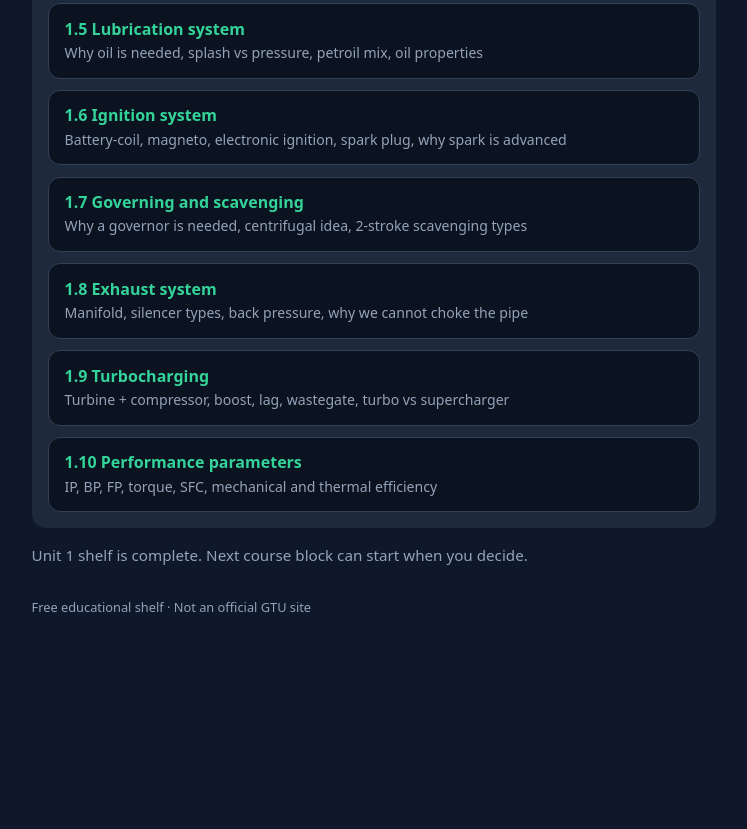
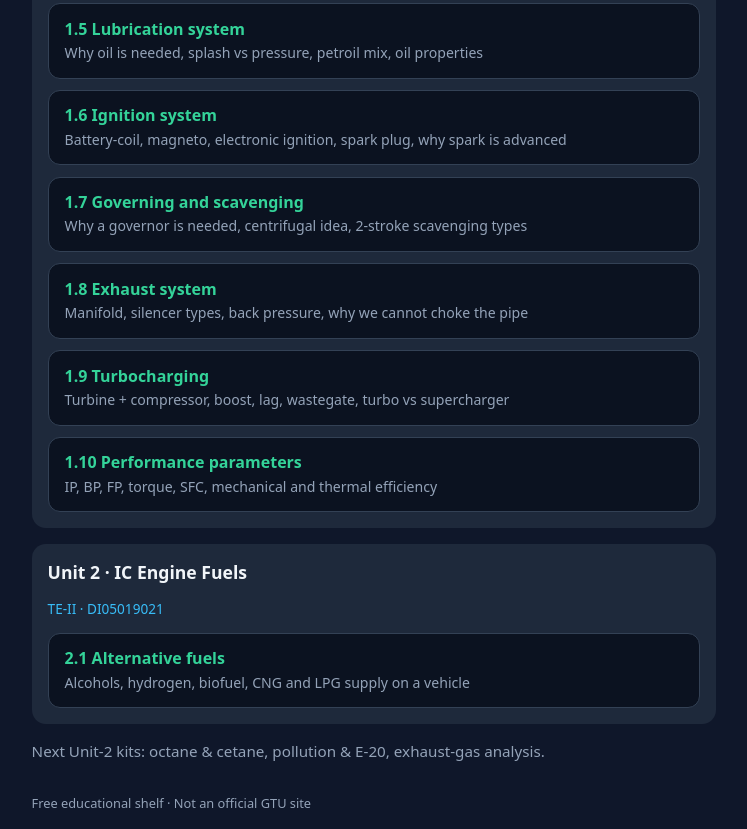
Before and after one commit to DevenPandya/student-labs, a plain HTML site: page index.html in a window 1280 px wide. Shown: the part 556-1385 px from the top of the page, without its empty margins (266-1013 px from the left). Before the commit the page ends 1189 px from the top, so only its background shows below. Drawn offline with Linux system fonts and the light colour scheme.

Commit message:
Update index.html

```diff
--- a/index.html
+++ b/index.html
@@ -97,7 +97,15 @@
         <span>IP, BP, FP, torque, SFC, mechanical and thermal efficiency</span>
       </a>
     </section>
-    <p class="sub">Unit 1 shelf is complete. Next course block can start when you decide.</p>
+    <section class="course">
+      <h2>Unit 2 · IC Engine Fuels</h2>
+      <p class="code">TE-II · DI05019021</p>
+      <a class="kit" href="alternative-fuels.html">
+        <strong>2.1 Alternative fuels</strong>
+        <span>Alcohols, hydrogen, biofuel, CNG and LPG supply on a vehicle</span>
+      </a>
+    </section>
+    <p class="sub">Next Unit-2 kits: octane &amp; cetane, pollution &amp; E-20, exhaust-gas analysis.</p>
   </main>
   <footer>Free educational shelf · Not an official GTU site</footer>
 </body>
```
